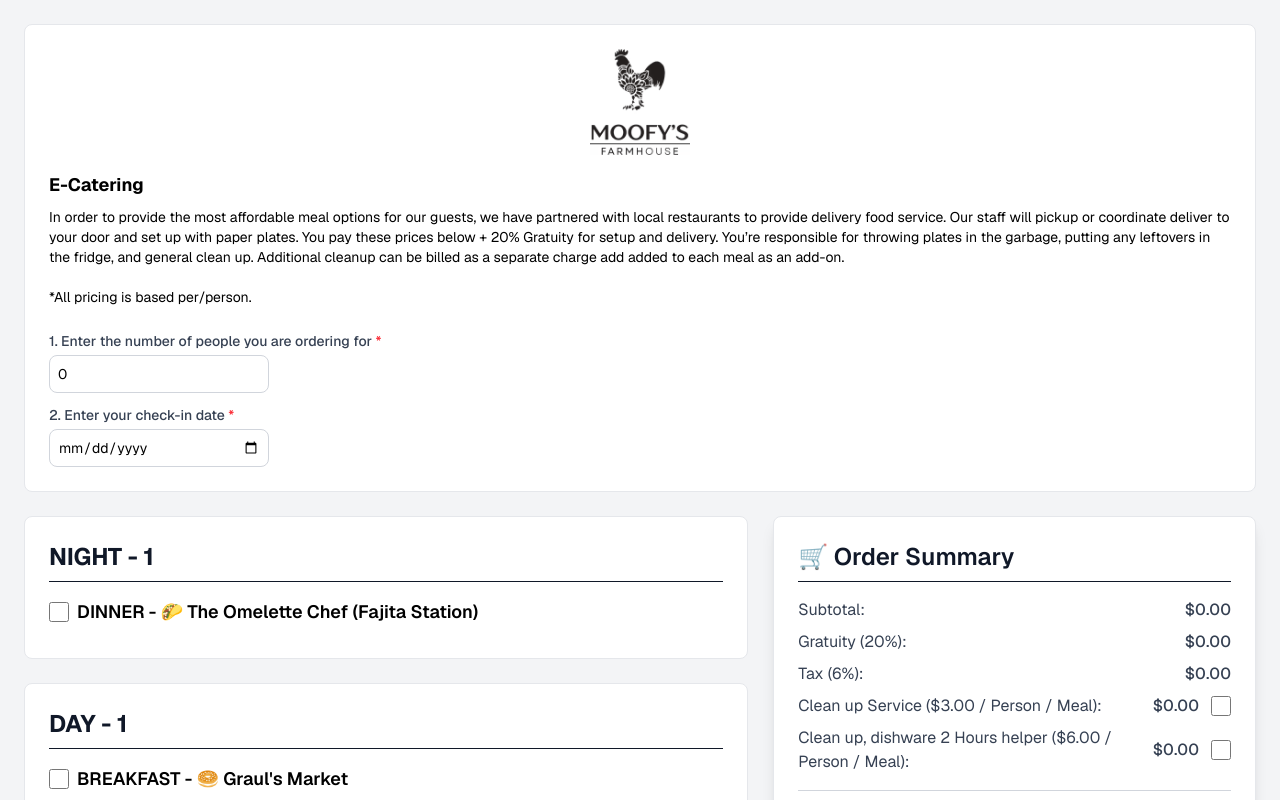
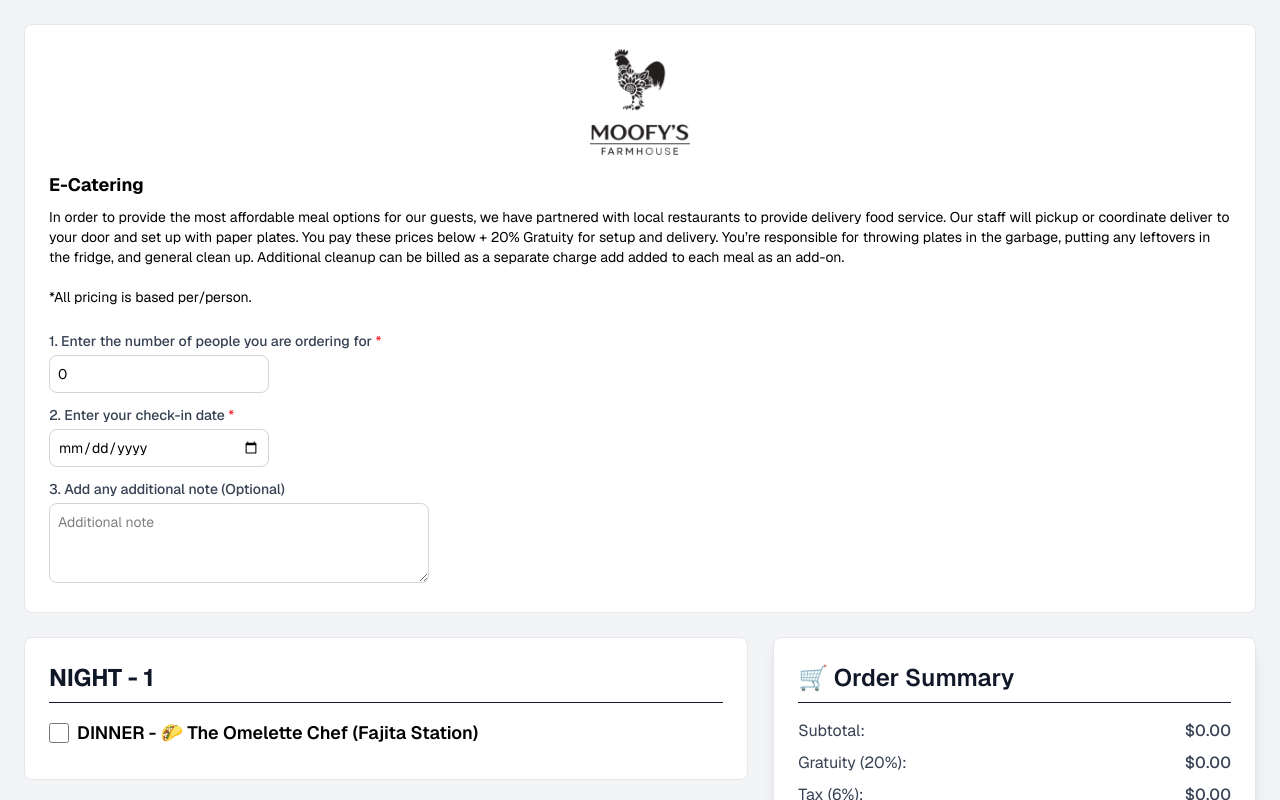
Before and after one commit to blendarkabashi/moofy-food-order-app, a Next.js app: page / in a window 1280 px wide. Shown: the top 800 px of the page. Built offline with nearby package versions, Linux system fonts and the light colour scheme.

Commit message:
add additional note

```diff
--- a/src/app/page.js
+++ b/src/app/page.js
@@ -21,6 +21,7 @@ export default function Home() {
   const [captcha, setCaptcha] = useState();
 
   const [numberOfPeople, setNumberOfPeople] = useState(0);
+  const [additionalNote, setAdditionalNote] = useState("");
   const [checkinDate, setCheckinDate] = useState("");
   const [includeCleanupService, setIncludeCleanupService] = useState(false);
   const [includeCleanupDishware, setIncludeCleanupDishware] = useState(false);
@@ -63,6 +64,11 @@ export default function Home() {
           ${
             checkinDate
               ? `<p><strong>Check-in Date:</strong> ${checkinDate}</p>`
+              : ""
+          }
+          ${
+            additionalNote
+              ? `<p><strong>Additional Notes:</strong> ${additionalNote}</p>`
               : ""
           }
         </div>
@@ -230,6 +236,17 @@ export default function Home() {
                   placeholder="Enter check-in date"
                 />
               </div>
+              <div className="mt-3">
+                <label className="block mb-1 text-gray-700 text-sm font-medium">
+                  3. Add any additional note (Optional){" "}
+                </label>
+                <textarea
+                  value={additionalNote}
+                  onChange={(e) => setAdditionalNote(e.target.value)}
+                  className="min-w-full md:min-w-[380px] md:min-h-[80px] p-2 border border-gray-300 rounded-lg focus:ring-2 focus:ring-blue-500 focus:outline-none"
+                  placeholder="Additional note"
+                />
+              </div>
             </div>
           </div>
           <div className="flex flex-col md:flex-row items-start justify-between">
@@ -275,6 +292,7 @@ export default function Home() {
             <div>Email: {user.email}</div>
             <div>Phone number: {user.phone}</div>
             {checkinDate && <div>Check-in date: {checkinDate}</div>}
+            {additionalNote && <div>Additional Notes: {additionalNote}</div>}
           </div>
 
           <div className="space-y-6">
```
